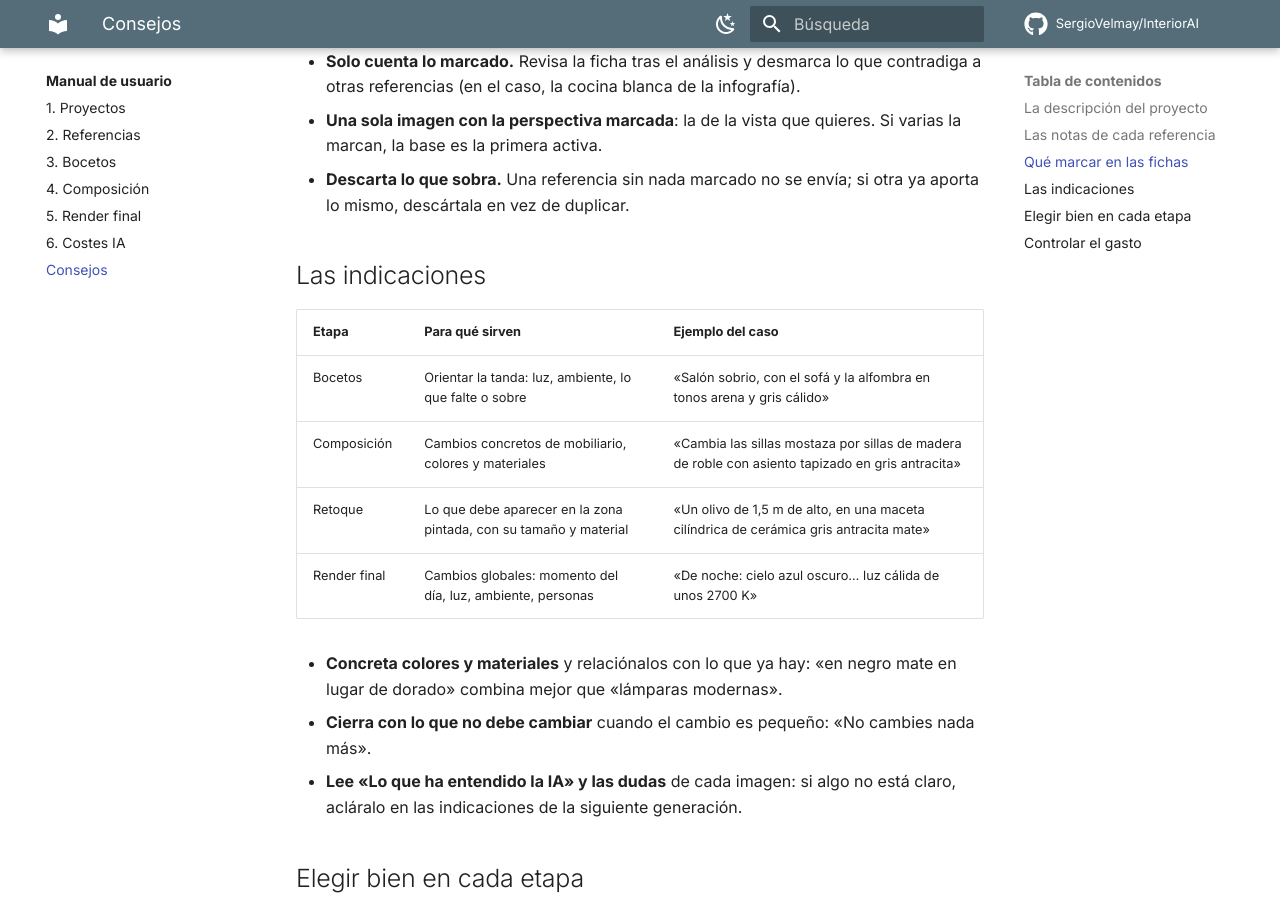
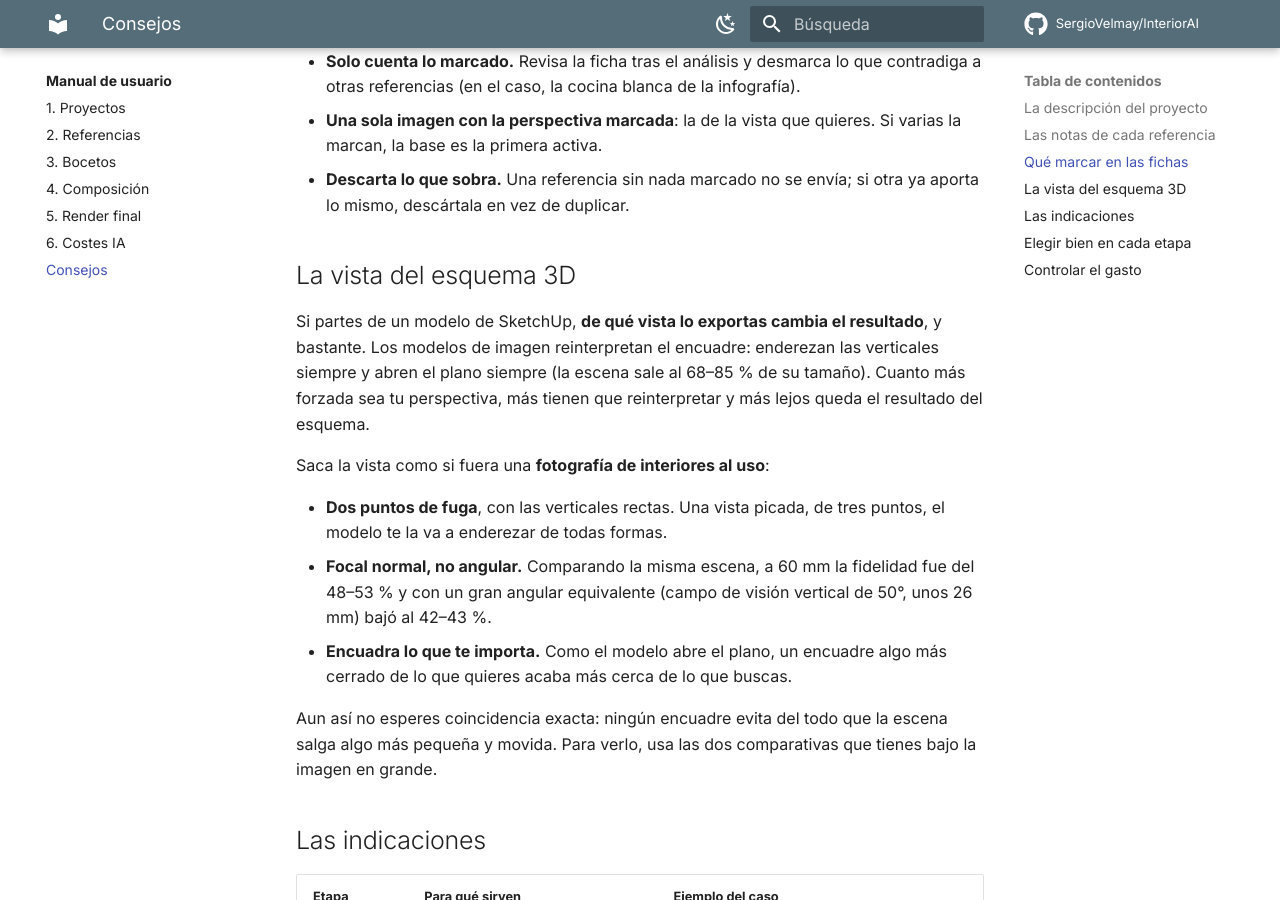
Before and after one commit to SergioVelmay/InteriorAI, an MkDocs documentation site: the page built from docs/manual/consejos.md, in a window 1280 px wide and 900 px high, scrolled down 967 px. Built offline with MkDocs 1.6.1 and Material for MkDocs 9.7.7, drawn with Linux system fonts in a browser that asks for light colours; comment, search, counter and statistics services are not loaded.

Commit message:
docs: paso 54 - cerrar el zum del encuadre (B-117)
Se prueba además Fourier-Mellin (log-polar y correlación de fase), el método
clásico para sacar la escala global entre dos imágenes: acierta con geometría
sintética limpia (error < 0,003) pero falla ya con el esquema 3D real contra una
copia escalada de sí mismo, porque un mapa de aristas real es textura densa y
su espectro lo domina el grano, no la estructura.

Con cinco criterios de cuatro familias fallando por el mismo motivo, y con el
zum ya visible en la superposición, B-117 se cierra sin implementar.

La conclusión útil pasa al manual: partir de vistas de dos puntos de fuga con
focal normal, no angular, como una fotografía de interiores al uso.

Sin cambios de código y sin coste: ninguna llamada a IA.

Co-Authored-By: Claude Opus 5 <noreply@anthropic.com>

```diff
--- a/docs/manual/consejos.md
+++ b/docs/manual/consejos.md
@@ -35,6 +35,25 @@ Las notas deciden qué se analiza y qué queda marcado en la ficha. Funcionan me
 - **Descarta lo que sobra.** Una referencia sin nada marcado no se envía; si otra ya aporta lo
   mismo, descártala en vez de duplicar.
 
+## La vista del esquema 3D
+
+Si partes de un modelo de SketchUp, **de qué vista lo exportas cambia el resultado**, y bastante.
+Los modelos de imagen reinterpretan el encuadre: enderezan las verticales siempre y abren el plano
+siempre (la escena sale al 68–85 % de su tamaño). Cuanto más forzada sea tu perspectiva, más
+tienen que reinterpretar y más lejos queda el resultado del esquema.
+
+Saca la vista como si fuera una **fotografía de interiores al uso**:
+
+- **Dos puntos de fuga**, con las verticales rectas. Una vista picada, de tres puntos, el modelo te
+  la va a enderezar de todas formas.
+- **Focal normal, no angular.** Comparando la misma escena, a 60 mm la fidelidad fue del 48–53 % y
+  con un gran angular equivalente (campo de visión vertical de 50°, unos 26 mm) bajó al 42–43 %.
+- **Encuadra lo que te importa.** Como el modelo abre el plano, un encuadre algo más cerrado de lo
+  que quieres acaba más cerca de lo que buscas.
+
+Aun así no esperes coincidencia exacta: ningún encuadre evita del todo que la escena salga algo más
+pequeña y movida. Para verlo, usa las dos comparativas que tienes bajo la imagen en grande.
+
 ## Las indicaciones
 
 | Etapa | Para qué sirven | Ejemplo del caso |
```
Also changed, not shown: docs/pasos/BACKLOG.md (+1 -1 lines), docs/pasos/README.md (+1 -0 lines), docs/pasos/paso-49-encuadre.md (+4 -1 lines), docs/pasos/paso-54-cierre-del-zum.md (added, +130 -0 lines).
